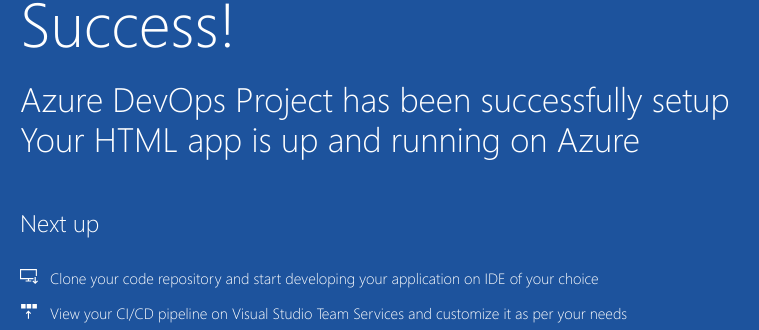
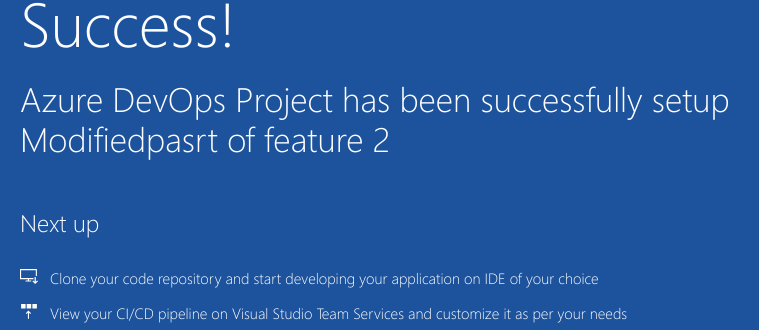
Before and after one commit to saranrsp/Edurekha-Assignment-2, a plain HTML site: page sample-project/index.html in a window 1280 px wide. Shown: the part 392-722 px from the top of the page, 205-964 px from the left. Drawn offline with Linux system fonts and the light colour scheme.

Commit message:
modifed in feature2

```diff
--- a/sample-project/index.html
+++ b/sample-project/index.html
@@ -20,7 +20,7 @@
             <div class="content-body">
                 <div class="success-text">Success!</div>
                 <div class="description line-1"> Azure DevOps Project has been successfully setup</div>
-                <div class="description line-2"> Your HTML app is up and running on Azure</div>
+                <div class="description line-2"> Modifiedpasrt of feature 2</div>
                 <div class="next-steps-container">
                     <div class="next-steps-header">Next up</div>
                     <div class="next-steps-body">
```
